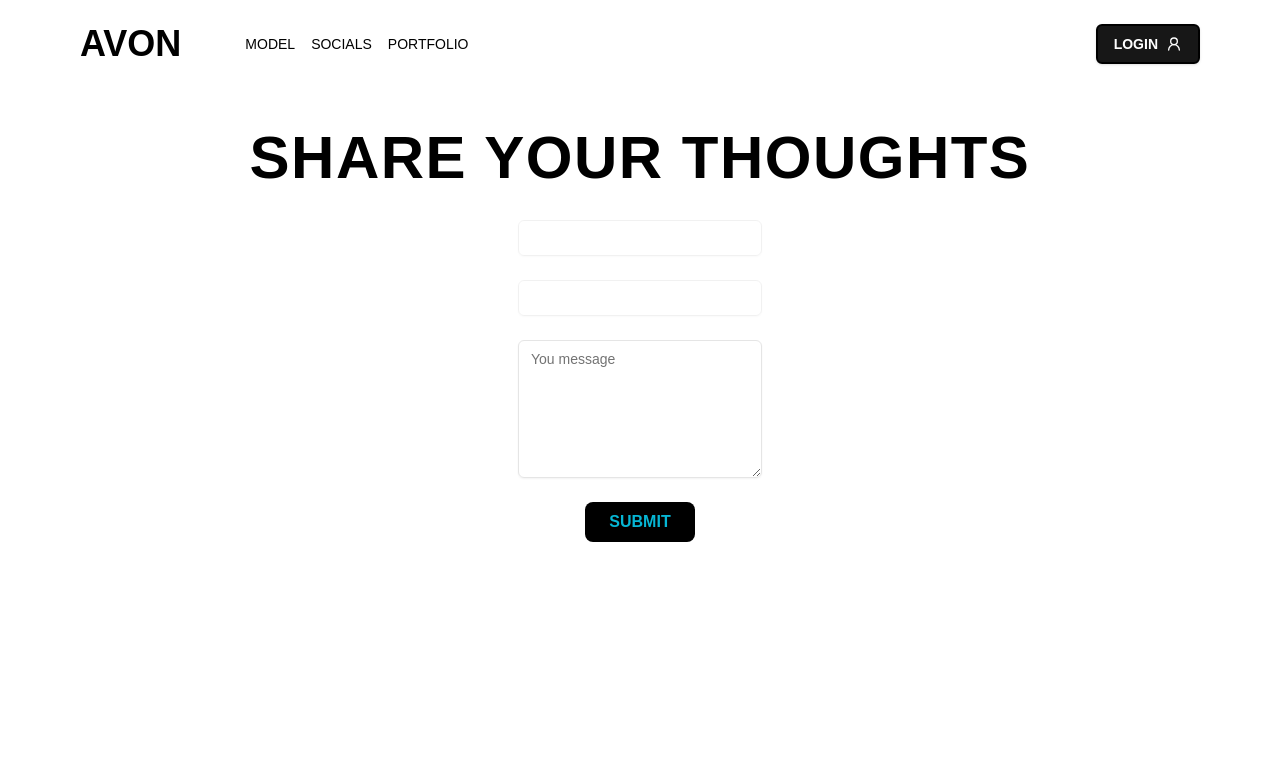
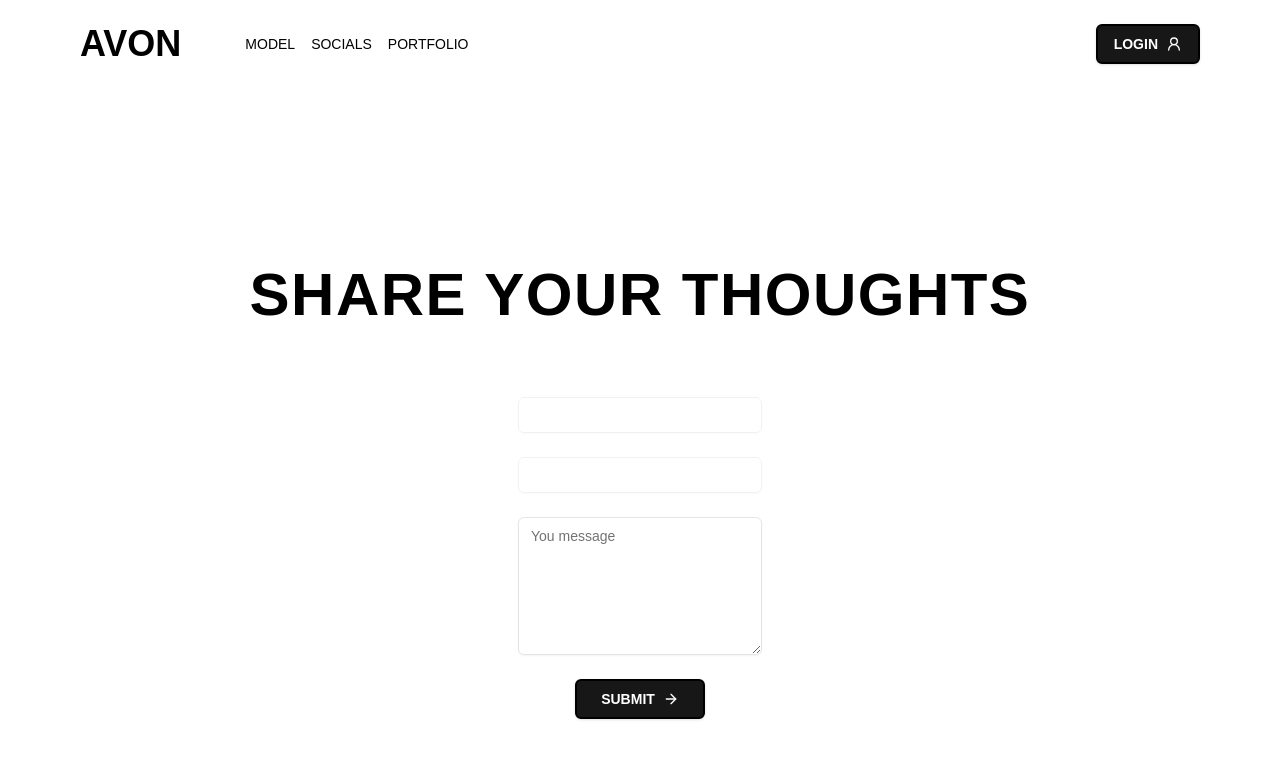
Before and after one commit to saadtresayyed10/avon-ai, a Next.js app: page /feedback in a window 1280 px wide. Shown: the top 758 px of the page. Built offline with nearby package versions, Linux system fonts and the light colour scheme; no server answers.

Commit message:
Feedback form button updated

```diff
--- a/app/_components/Feedback.tsx
+++ b/app/_components/Feedback.tsx
@@ -3,6 +3,7 @@
 import { Input } from "@/components/ui/input";
 import { Textarea } from "@/components/ui/textarea";
 import { useUser } from "@clerk/nextjs";
+import { ArrowRight } from "lucide-react";
 import { useState } from "react";
 
 const Feedback = () => {
@@ -32,7 +33,7 @@ const Feedback = () => {
   };
 
   return (
-    <div className="flex flex-col  justify-center items-center w-full bg-white text-black">
+    <div className="flex flex-col justify-center items-center w-full bg-white text-black min-h-screen gap-y-10">
       <h1 className="font-bold mt-10 text-6xl text-center uppercase tracking-wide">
         Share your thoughts
       </h1>
@@ -68,11 +69,11 @@ const Feedback = () => {
           onChange={(e) => setMessage(e.target.value)}
         ></Textarea>
         <div className="flex justify-center items-center w-full">
-          <button
-            type="submit"
-            className="bg-black text-cyan-500 font-semibold uppercase px-6 py-2 rounded-lg"
-          >
+          <button className="lg:text-sm bg-neutral-900 px-6 py-2 rounded-md shadow text-white font-semibold uppercase flex items-center gap-x-2 hover:bg-white hover:text-black hover:gap-x-4 duration-300 border-black border-2">
             Submit
+            <span>
+              <ArrowRight className="w-4 h-4" />
+            </span>
           </button>
         </div>
       </form>
```
